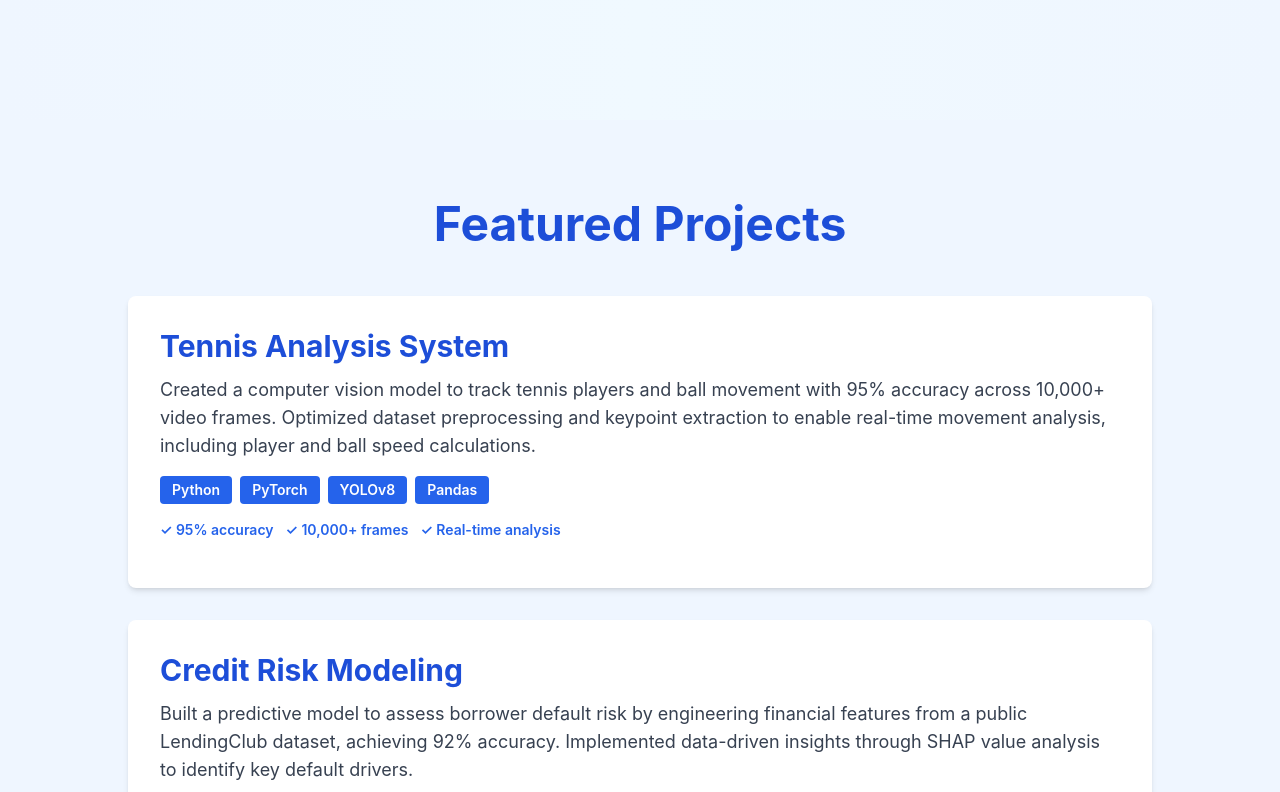
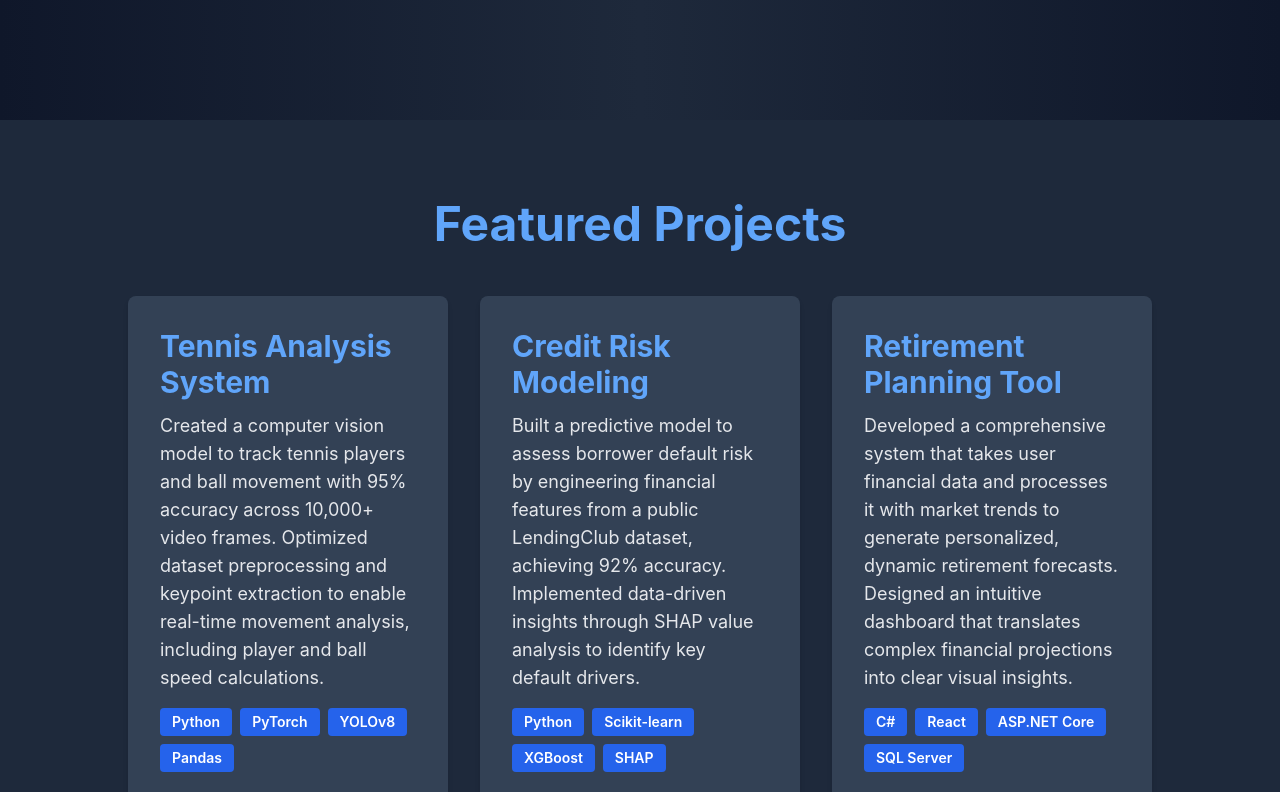
Before and after one commit to hoganngu756/hoganngu756.github.io, a React (Create React App) app: page / in a window 1280 px wide. Shown: the part 680-1472 px from the top of the page. Built offline with nearby package versions, Linux system fonts and the light colour scheme.

Commit message:
vertical -> horizontal
personal projects vertical -> horizontal

```diff
--- a/public/index.html
+++ b/public/index.html
@@ -7,7 +7,7 @@
     <meta name="theme-color" content="#000000" />
     <meta
       name="description"
-      content="Web site created using create-react-app"
+      content="Hogan Nguyen - Software Engineer & Data Science Enthusiast. Specializing in computer vision, data science, and full-stack web development."
     />
     <link rel="apple-touch-icon" href="%PUBLIC_URL%/logo192.png" />
     <!--
@@ -24,7 +24,7 @@
       work correctly both with client-side routing and a non-root public URL.
       Learn how to configure a non-root public URL by running `npm run build`.
     -->
-    <title>React App</title>
+    <title>Hogan Nguyen - Software Engineer</title>
   </head>
   <body>
     <noscript>You need to enable JavaScript to run this app.</noscript>
--- a/src/components/Experience.js
+++ b/src/components/Experience.js
@@ -7,7 +7,7 @@ const Experience = () => {
   const experiences = [
     {
       type: 'work',
-      title: 'Software Engineer Intern',
+      title: 'Technology Intern',
       company: 'Blackhawk Network',
       location: 'Coppell, TX',
       period: 'June 2024 – August 2024',
@@ -22,7 +22,6 @@ const Experience = () => {
   const education = [
     {
       degree: 'Master of Science in Computer Science',
-      track: '(Data Science Track)',
       school: 'University of Texas at Dallas',
       location: 'Richardson, TX',
       period: 'Aug 2025 – Present'
@@ -56,12 +55,12 @@ const Experience = () => {
                     {exp.title}
                   </h4>
                   <p className={`font-semibold mb-1 ${isDark ? 'text-blue-400' : 'text-blue-600'}`}>{exp.company}</p>
-                  <p className={`text-sm mb-3 ${isDark ? 'text-gray-400' : 'text-slate-600'}`}>
+                  <p className={`text-sm mb-3 ${isDark ? 'text-gray-300' : 'text-slate-600'}`}>
                     {exp.location} • {exp.period}
                   </p>
                   <ul className="space-y-2">
                     {exp.description.map((item, idx) => (
-                      <li key={idx} className="text-gray-700 text-sm flex gap-2">
+                      <li key={idx} className={`text-sm flex gap-2 ${isDark ? 'text-gray-200' : 'text-gray-700'}`}>
                         <span className="text-blue-600 font-bold">•</span>
                         <span>{item}</span>
                       </li>
@@ -88,7 +87,7 @@ const Experience = () => {
                     <p className={`font-semibold text-sm mb-2 ${isDark ? 'text-blue-400' : 'text-blue-700'}`}>{edu.track}</p>
                   )}
                   <p className={`font-semibold mb-1 ${isDark ? 'text-blue-400' : 'text-blue-700'}`}>{edu.school}</p>
-                  <p className={`text-sm ${isDark ? 'text-gray-400' : 'text-slate-600'}`}>
+                  <p className={`text-sm ${isDark ? 'text-gray-300' : 'text-slate-600'}`}>
                     {edu.location} • {edu.period}
                   </p>
                 </div>
--- a/src/components/Projects.js
+++ b/src/components/Projects.js
@@ -36,7 +36,7 @@ const Projects = () => {
           Featured Projects
         </h2>
 
-        <div className="grid grid-cols-1 gap-8">
+        <div className="grid grid-cols-1 md:grid-cols-2 lg:grid-cols-3 gap-8">
           {projects.map((project, idx) => (
             <div
               key={idx}
@@ -47,7 +47,7 @@ const Projects = () => {
                   {project.title}
                 </h3>
 
-                <p className={`mb-4 leading-relaxed text-base sm:text-lg ${isDark ? 'text-gray-300' : 'text-gray-700'}`}>
+                <p className={`mb-4 leading-relaxed text-base sm:text-lg ${isDark ? 'text-gray-200' : 'text-gray-700'}`}>
                   {project.description}
                 </p>
 
@@ -68,7 +68,7 @@ const Projects = () => {
                   {project.highlights.map((highlight, idx) => (
                     <span
                       key={idx}
-                      className={`${isDark ? 'text-blue-700 font-semibold' : 'text-sm text-blue-600 font-semibold'}`}
+                      className={`font-semibold ${isDark ? 'text-blue-300' : 'text-blue-600'}`}
                     >
                       ✓ {highlight}
                     </span>
--- a/src/context/ThemeContext.js
+++ b/src/context/ThemeContext.js
@@ -3,13 +3,13 @@ import React, { createContext, useState, useEffect } from 'react';
 export const ThemeContext = createContext();
 
 export const ThemeProvider = ({ children }) => {
-  const [isDark, setIsDark] = useState(false);
+  const [isDark, setIsDark] = useState(true);
 
   // Load theme from localStorage on mount
   useEffect(() => {
     const savedTheme = localStorage.getItem('theme');
-    if (savedTheme === 'dark') {
-      setIsDark(true);
+    if (savedTheme === 'light') {
+      setIsDark(false);
     }
   }, []);
 
```
